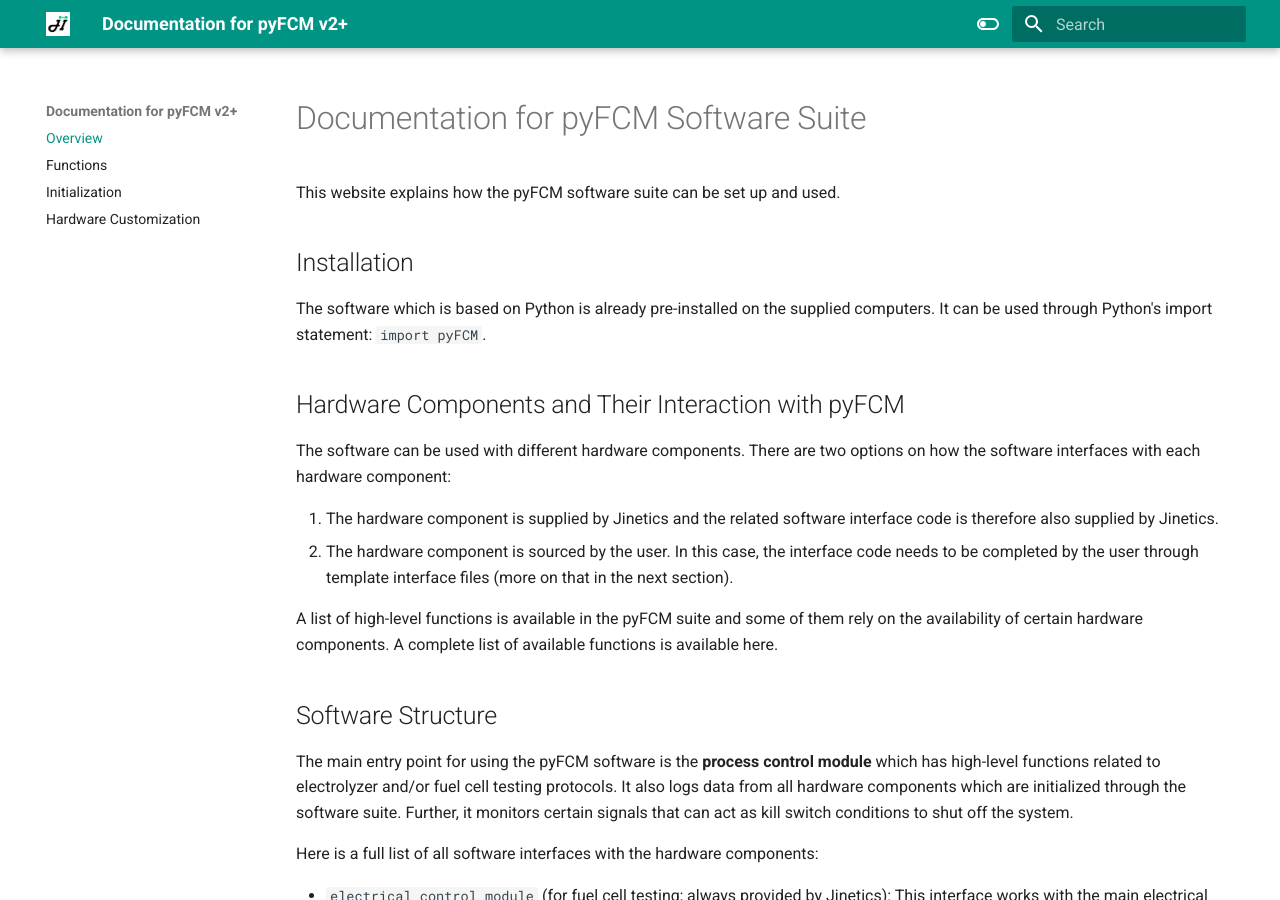
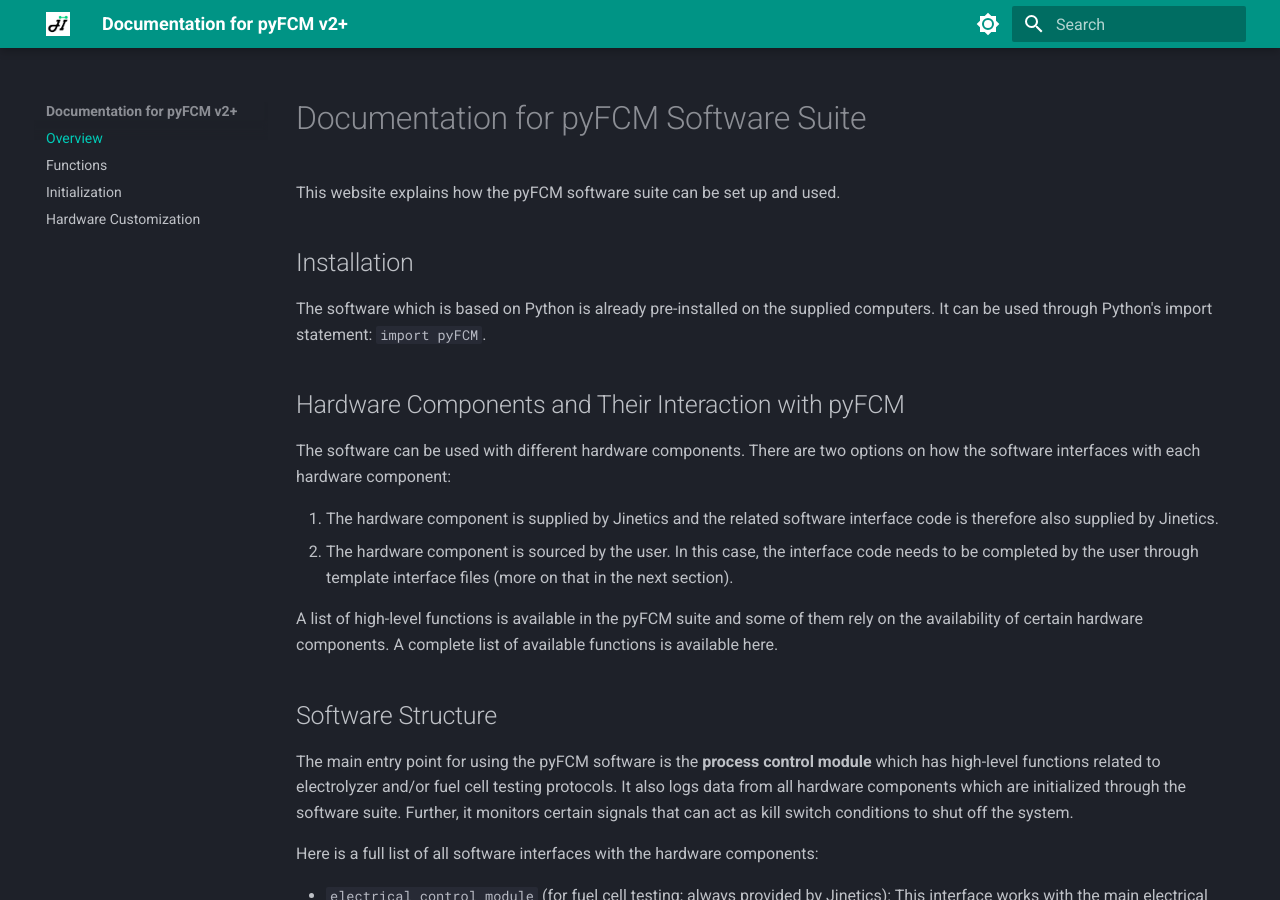
Before and after one commit to Jinetics/pyFCM-docs, an MkDocs documentation site: the page built from docs/index.md, in a window 1280 px wide and 900 px high. Built offline with MkDocs 1.6.1 and Material for MkDocs 9.7.7, drawn with Linux system fonts in a browser that asks for light colours.

Commit message:
Change dark/light toggle

```diff
--- a/mkdocs.yml
+++ b/mkdocs.yml
@@ -17,18 +17,18 @@
   language: en
   logo: logo.png
   palette:
+    - scheme: slate
+      toggle:
+        icon: material/brightness-7
+        name: Switch to light mode
+      primary: teal
+      accent: lime
     - scheme: default
       toggle:
-        icon: material/toggle-switch-off-outline
+        icon: material/brightness-4
         name: Switch to dark mode
       primary: teal
       accent: purple
-    - scheme: slate
-      toggle:
-        icon: material/toggle-switch
-        name: Switch to light mode
-      primary: teal
-      accent: lime
 
 plugins:
   - search
```
